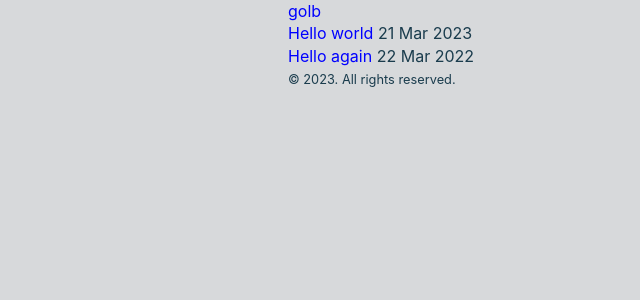
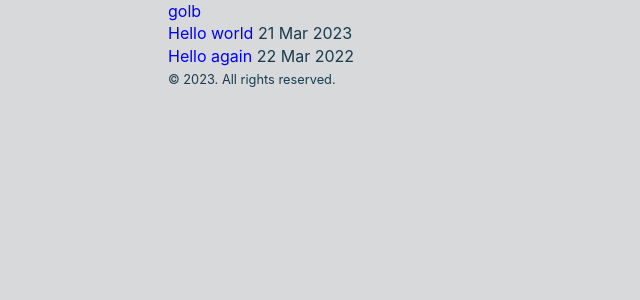
Before and after one commit to aflim/golb, a Jekyll site: the page built from index.html, in a window 1280 px wide. Shown: the top 300 px of the page, without its empty margins (112-752 px from the left). Built offline with Jekyll 4.4.1, drawn with Linux system fonts in a browser that asks for light colours; the list of posts is cut into pages by our own code.

Commit message:
Update stylesheet.css

```diff
--- a/assets/stylesheet.css
+++ b/assets/stylesheet.css
@@ -265,13 +265,13 @@ iframe {
 
 /* - */
 .container {
-  max-inline-size: var(--breakpoint-sm);
+  max-inline-size: 45em;
   padding-inline: var(--spacer-1);
   margin-inline: auto;
 }
 
 @media (min-width: var(--breakpoint-sm)) and (orientation: landscape) {
   .container {
-    max-inline-size: var(--breakpoint-md);
+    max-inline-size: 75em;
   }
 }
```
